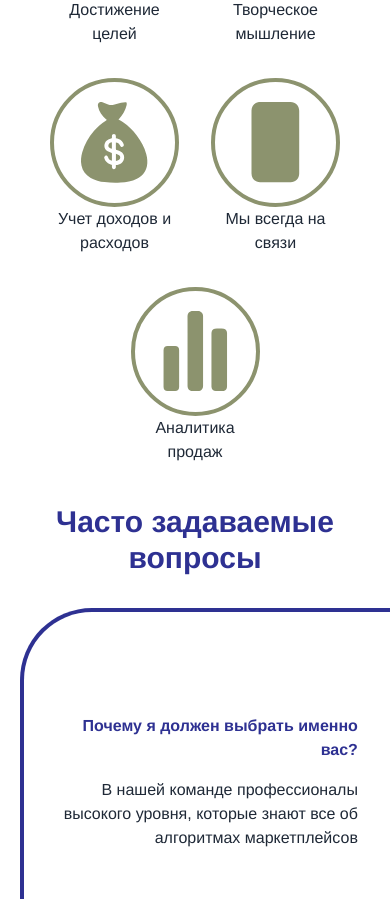
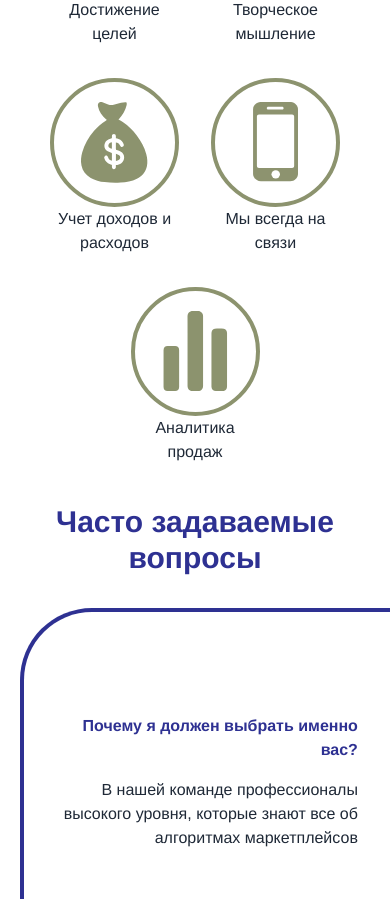
Before and after one commit to Najibmansour/novyi-koncept, a Next.js app: page / in a window 390 px wide. Shown: the part 9590-10489 px from the top of the page. Built offline with nearby package versions, Linux system fonts and the light colour scheme.

Commit message:
change circle phone svg

```diff
--- a/server.js
+++ b/server.js
@@ -4,7 +4,7 @@ const next = require("next");
 
 const dev = process.env.NODE_ENV !== "production";
 const hostname = "localhost";
-const port = 3000;
+const port = 3001;
 // when using middleware `hostname` and `port` must be provided below
 const app = next({ dev, hostname, port });
 const handle = app.getRequestHandler();
--- a/src/components/svgs/page 4 svgs/Icon4.jsx
+++ b/src/components/svgs/page 4 svgs/Icon4.jsx
@@ -1,18 +1,27 @@
-export default function Icon4(props) {
-  return (
-    <svg
-      {...props}
-      xmlns="http://www.w3.org/2000/svg"
-      width="81"
-      height="81"
-      viewBox="0 0 48 81"
-      fill="none"
-    >
+import * as React from "react";
+const SVGComponent = (props) => (
+  <svg
+    id="Layer_1"
+    width={81}
+    height={81}
+    viewBox="1 2 55 98"
+    xmlns="http://www.w3.org/2000/svg"
+    {...props}
+  >
+    <style>{".st1{fill:#fff}"}</style>
+    <g transform="matrix(.2441 0 0 .23389 -41.514 -53.443)">
       <path
-        d="M0.00242071 40.1267C0.00242071 29.6244 -0.00542647 19.1237 0.00713638 8.62141C0.0118474 4.52195 2.56992 1.18183 6.41102 0.254454C7.1271 0.0816615 7.88402 0.0150809 8.62209 0.0134957C18.7792 -0.00235685 28.9347 -0.00394209 39.0917 0.00715467C44.0917 0.0134957 47.7036 3.65799 47.7051 8.7086C47.713 29.6561 47.713 50.6036 47.7051 71.5527C47.7036 76.5986 44.0839 80.2478 39.087 80.2542C28.9299 80.2653 18.7744 80.2653 8.61737 80.2542C3.62521 80.2478 0.00870367 76.5906 0.0039926 71.5495C-0.00385918 61.0742 0.00242071 50.6004 0.00242071 40.1267ZM5.30395 40.133C5.30395 50.5529 5.30237 60.9727 5.30395 71.3926C5.30395 73.6912 6.50053 74.9039 8.76812 74.9039C18.8153 74.9055 28.864 74.9055 38.9111 74.9039C41.2243 74.9039 42.4083 73.696 42.4083 71.3403C42.4099 50.5275 42.4099 29.7163 42.4083 8.90358C42.4083 6.5479 41.2274 5.35262 38.9001 5.35262C28.8797 5.35104 18.8593 5.35104 8.83882 5.35262C6.45816 5.35262 5.30237 6.53205 5.30237 8.9559C5.30237 19.3488 5.30395 29.7417 5.30395 40.133Z"
-        fill="#8C936E"
+        d="M359.72 646.48H214.26c-21.34 0-38.63-17.3-38.63-38.63V275.49c0-21.34 17.3-38.63 38.63-38.63h145.46c21.34 0 38.63 17.3 38.63 38.63v332.36c0 21.33-17.3 38.63-38.63 38.63"
+        style={{
+          fill: "#8d936f",
+        }}
       />
-      <rect x="4" y="4" width="40" height="72" fill="#8C936E" />
-    </svg>
-  );
-}
+      <path
+        className="st1"
+        d="M369.22 578.67H204.74c-5.56 0-10.06-4.5-10.06-10.06V312.25c0-5.56 4.5-10.06 10.06-10.06h164.47c5.56 0 10.06 4.5 10.06 10.06V568.6c.01 5.56-4.5 10.07-10.05 10.07M319.67 276.2h-68.64c-4.06 0-7.34-3.29-7.34-7.34 0-4.06 3.29-7.34 7.34-7.34h68.64c4.06 0 7.34 3.29 7.34 7.34.01 4.05-3.28 7.34-7.34 7.34"
+      />
+      <circle className="st1" cx={287.93} cy={611.17} r={21.12} />
+    </g>
+  </svg>
+);
+export default SVGComponent;
```
Also changed, not shown: 1 other file (tests, documents, lock files or other folders).
